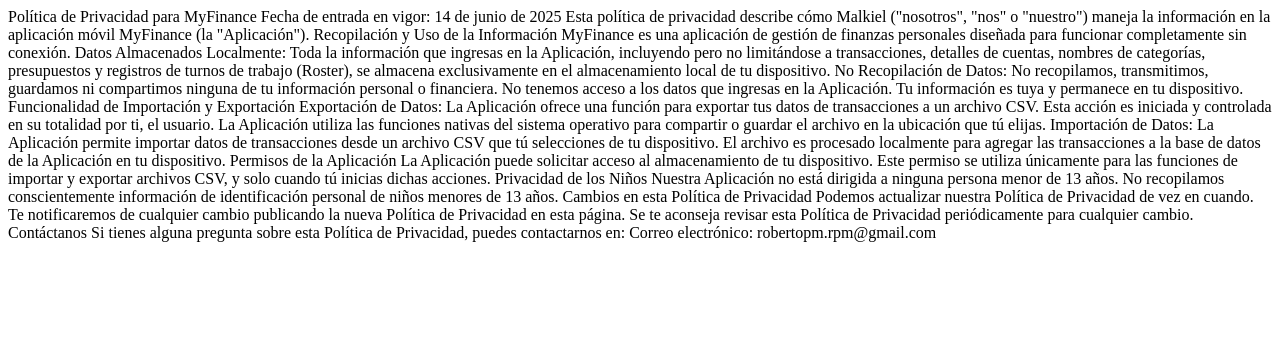
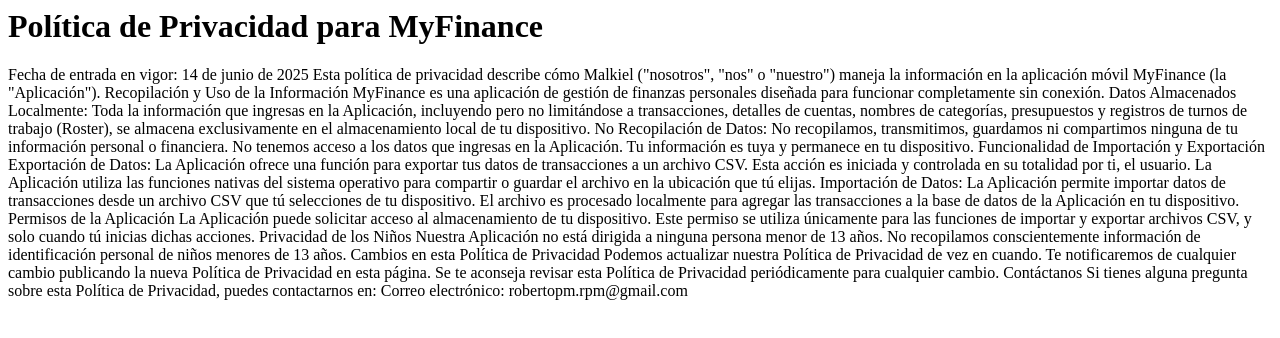
Before and after one commit to DeckoUIN/myfinance-privacy-policy, a plain HTML site: page index.html in a window 1280 px wide. Drawn offline with Linux system fonts and the light colour scheme.

Commit message:
Update index.html

```diff
--- a/index.html
+++ b/index.html
@@ -1,6 +1,6 @@
 <HTML>
   <body>
-    Política de Privacidad para MyFinance
+    <H1>Política de Privacidad para MyFinance</H1>
 
 Fecha de entrada en vigor: 14 de junio de 2025
 
```
